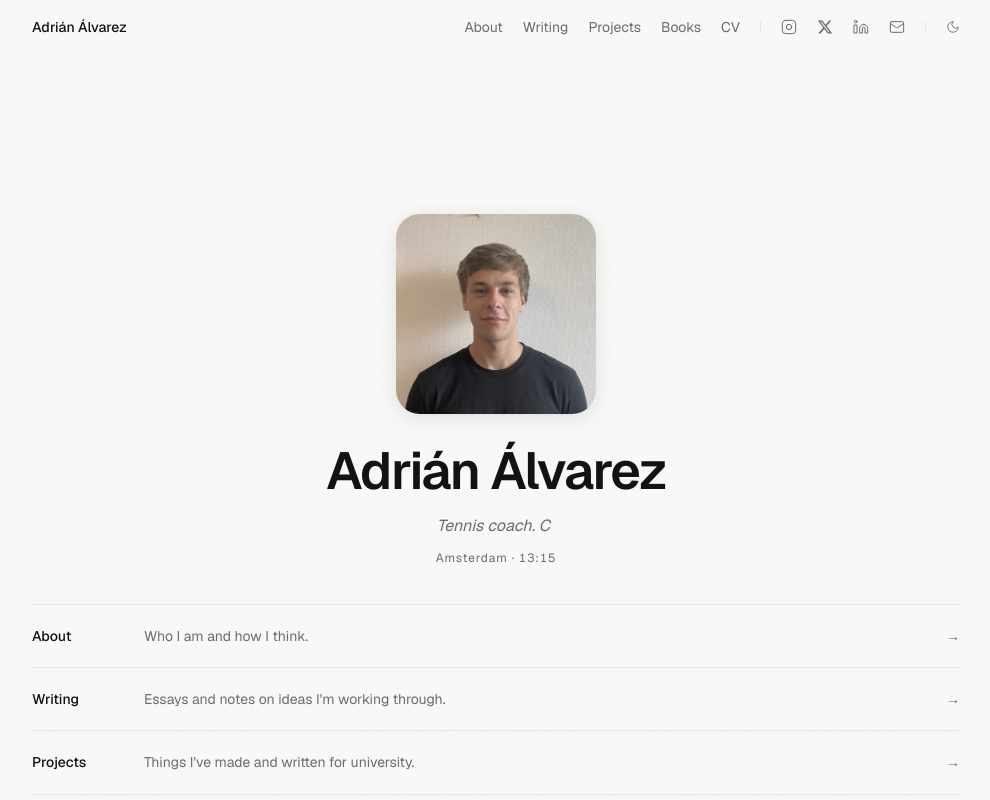
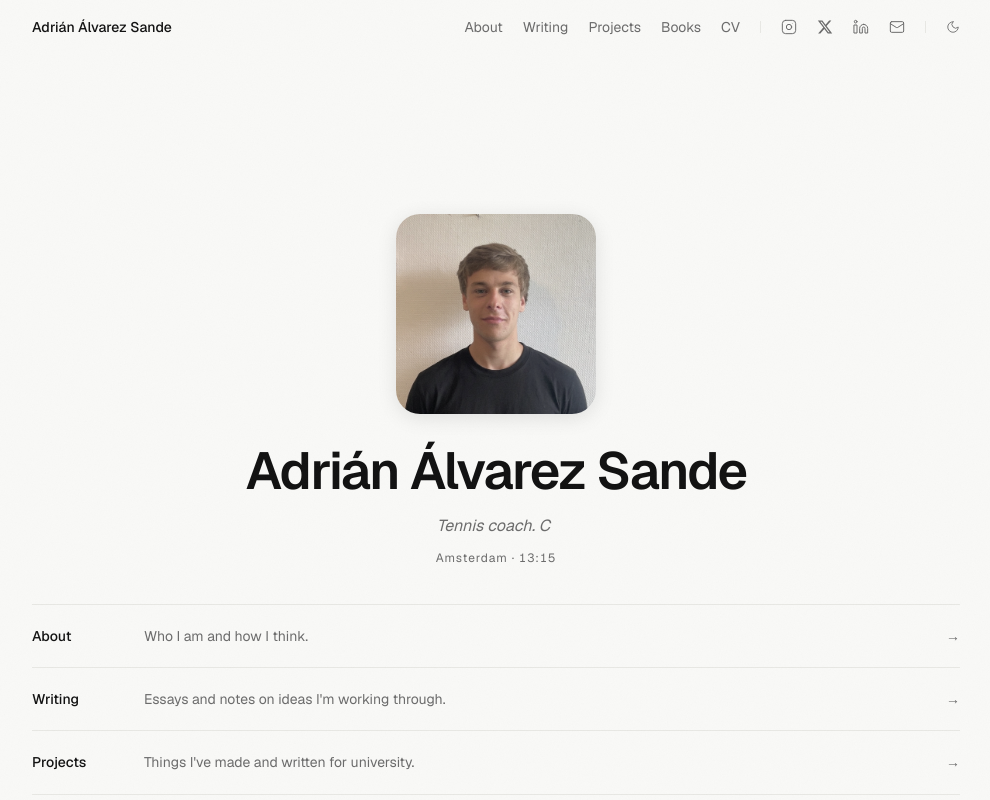
Before and after one commit to adrianalvarezsande-cmyk/personal-site, a Next.js app: page / in a window 1280 px wide. Shown: the top 800 px of the page, without its empty margins (144-1134 px from the left). Built offline with nearby package versions, Linux system fonts and the light colour scheme; no server answers.

Commit message:
security updates

```diff
--- a/app/about/page.tsx
+++ b/app/about/page.tsx
@@ -22,7 +22,7 @@ export default function AboutPage() {
       <div className="mb-12 flex flex-col gap-6">
         <Image
           src="/images/Adrian.png"
-          alt="Adrián Álvarez"
+          alt="Adrián Álvarez Sande"
           width={300}
           height={300}
           className="rounded-full grayscale ring-1 ring-line object-cover transition-transform duration-300 hover:scale-[1.02]"
@@ -37,7 +37,7 @@ export default function AboutPage() {
       {/* Essay */}
       <div className="max-w-prose space-y-6 text-base text-ink">
         <p>
-          I&apos;m <span className="font-semibold">Adrián Álvarez</span>. I study finance and technology at the VU Amsterdam
+          I&apos;m <span className="font-semibold">Adrián Álvarez Sande</span>. I study finance and technology at the VU Amsterdam
           and University of Amsterdam, as part of a joint honours programme between
           the two universities. I&apos;m originally from Spain, and moving abroad has
           shaped how I see things. Being surrounded by people from different
--- a/app/cv/page.tsx
+++ b/app/cv/page.tsx
@@ -8,7 +8,7 @@ import { PageFade } from '@/components/page-fade'
 
 export const metadata: Metadata = {
   title: 'CV',
-  description: 'Finance & Technology student at VU Amsterdam and UvA. CV of Adrián Álvarez.',
+  description: 'Finance & Technology student at VU Amsterdam and UvA. CV of Adrián Álvarez Sande.',
 }
 
 export default function CVPage() {
--- a/app/layout.tsx
+++ b/app/layout.tsx
@@ -9,30 +9,51 @@ import { CommandPalette } from '@/components/command-palette'
 import './globals.css'
 
 export const metadata: Metadata = {
-  metadataBase: new URL(
-    process.env.VERCEL_URL
-      ? `https://${process.env.VERCEL_URL}`
-      : `http://localhost:${process.env.PORT ?? 3000}`
-  ),
+  metadataBase: new URL('https://adriansande.com'),
+  alternates: {
+    canonical: 'https://adriansande.com',
+  },
   title: {
-    default: 'Adrián Álvarez',
-    template: '%s — Adrián Álvarez',
+    default: 'Adrián Álvarez Sande',
+    template: '%s | Adrián Álvarez Sande',
   },
   description:
-    'Finance and technology student in Amsterdam, figuring out where the two meet.',
+    'Adrián Álvarez Sande — finance and technology student at Amsterdam University College. From A Coruña, Spain.',
+  keywords: [
+    'Adrián Álvarez Sande',
+    'Adrian Alvarez Sande',
+    'Adrian Sande',
+    'adriansande',
+    'AUC Amsterdam',
+    'Amsterdam University College',
+    'finance technology student',
+    'A Coruña',
+  ],
+  authors: [{ name: 'Adrián Álvarez Sande' }],
+  creator: 'Adrián Álvarez Sande',
   openGraph: {
-    title: 'Adrián Álvarez',
-    description:
-      'Finance and technology student in Amsterdam, figuring out where the two meet.',
     type: 'website',
     locale: 'en_US',
-    siteName: 'Adrián Álvarez',
+    url: 'https://adriansande.com',
+    siteName: 'Adrián Álvarez Sande',
+    title: 'Adrián Álvarez Sande',
+    description:
+      'Finance and technology student at Amsterdam University College. From A Coruña, Spain.',
   },
   twitter: {
-    card: 'summary_large_image',
-    title: 'Adrián Álvarez',
+    card: 'summary',
+    title: 'Adrián Álvarez Sande',
     description:
-      'Finance and technology student in Amsterdam, figuring out where the two meet.',
+      'Finance and technology student at Amsterdam University College. From A Coruña, Spain.',
+    creator: '@adriansadee_',
+  },
+  robots: {
+    index: true,
+    follow: true,
+    googleBot: {
+      index: true,
+      follow: true,
+    },
   },
 }
 
@@ -47,6 +68,44 @@ export default function RootLayout({
       className={`${GeistSans.variable} ${GeistMono.variable}`}
       suppressHydrationWarning
     >
+      <head>
+        <script
+          type="application/ld+json"
+          dangerouslySetInnerHTML={{
+            __html: JSON.stringify({
+              '@context': 'https://schema.org',
+              '@type': 'Person',
+              name: 'Adrián Álvarez Sande',
+              alternateName: [
+                'Adrian Alvarez Sande',
+                'Adrian Sande',
+                'Adrián Sande',
+              ],
+              url: 'https://adriansande.com',
+              image: 'https://adriansande.com/images/Adrian.png',
+              sameAs: [
+                'https://www.linkedin.com/in/adrian-alvarez-7513a4252',
+                'https://www.instagram.com/adriansandee_',
+                'https://x.com/adriansadee_',
+              ],
+              jobTitle: 'Student',
+              affiliation: {
+                '@type': 'Organization',
+                name: 'Amsterdam University College',
+              },
+              alumniOf: {
+                '@type': 'Organization',
+                name: 'Amsterdam University College',
+              },
+              nationality: 'Spanish',
+              birthPlace: 'A Coruña, Galicia, Spain',
+              knowsLanguage: ['Spanish', 'Galician', 'English', 'Portuguese'],
+              description:
+                'Finance and technology student at Amsterdam University College, from A Coruña, Spain.',
+            }),
+          }}
+        />
+      </head>
       <body className="bg-surface text-ink font-sans">
         {/* Film grain overlay — fixed, pointer-events:none, barely perceptible */}
         <svg
--- a/app/now/page.tsx
+++ b/app/now/page.tsx
@@ -3,7 +3,7 @@ import { PageFade } from '@/components/page-fade'
 
 export const metadata: Metadata = {
   title: 'Now',
-  description: "What Adrián Álvarez is doing right now. Updated periodically.",
+  description: "What Adrián Álvarez Sande is doing right now. Updated periodically.",
 }
 
 export default function NowPage() {
--- a/app/opengraph-image.tsx
+++ b/app/opengraph-image.tsx
@@ -3,7 +3,7 @@ import { ImageResponse } from 'next/og'
 export const runtime = 'edge'
 export const size = { width: 1200, height: 630 }
 export const contentType = 'image/png'
-export const alt = 'Adrián Álvarez'
+export const alt = 'Adrián Álvarez Sande'
 
 export default function OGImage() {
   return new ImageResponse(
@@ -43,7 +43,7 @@ export default function OGImage() {
             marginBottom: '20px',
           }}
         >
-          Adrián Álvarez
+          Adrián Álvarez Sande
         </div>
 
         {/* Description */}
--- a/app/page.tsx
+++ b/app/page.tsx
@@ -48,7 +48,7 @@ export default function Home() {
         >
           <Image
             src="/images/Adrian.png"
-            alt="Adrián Álvarez"
+            alt="Adrián Álvarez Sande"
             width={200}
             height={200}
             className="rounded-3xl object-cover object-top ring-1 ring-ink/8"
@@ -69,7 +69,7 @@ export default function Home() {
           animate={{ opacity: 1, y: 0 }}
           transition={{ duration: 0.45, delay: 0.1, ease: 'easeOut' }}
         >
-          Adrián Álvarez
+          Adrián Álvarez Sande
         </motion.h1>
 
         {/* Typewriter tagline — cycling, fixed height, blinking cursor */}
--- a/app/projects/page.tsx
+++ b/app/projects/page.tsx
@@ -3,7 +3,7 @@ import { PageFade } from '@/components/page-fade'
 
 export const metadata: Metadata = {
   title: 'Projects',
-  description: 'Academic work and research by Adrián Álvarez.',
+  description: 'Academic work and research by Adrián Álvarez Sande.',
 }
 
 const projects = [
--- /dev/null
+++ b/app/robots.ts
@@ -0,0 +1,11 @@
+import { MetadataRoute } from 'next'
+
+export default function robots(): MetadataRoute.Robots {
+  return {
+    rules: {
+      userAgent: '*',
+      allow: '/',
+    },
+    sitemap: 'https://adriansande.com/sitemap.xml',
+  }
+}
--- /dev/null
+++ b/app/sitemap.ts
@@ -0,0 +1,48 @@
+import { MetadataRoute } from 'next'
+
+export default function sitemap(): MetadataRoute.Sitemap {
+  return [
+    {
+      url: 'https://adriansande.com',
+      lastModified: new Date(),
+      changeFrequency: 'monthly',
+      priority: 1,
+    },
+    {
+      url: 'https://adriansande.com/about',
+      lastModified: new Date(),
+      changeFrequency: 'monthly',
+      priority: 0.8,
+    },
+    {
+      url: 'https://adriansande.com/cv',
+      lastModified: new Date(),
+      changeFrequency: 'monthly',
+      priority: 0.8,
+    },
+    {
+      url: 'https://adriansande.com/projects',
+      lastModified: new Date(),
+      changeFrequency: 'monthly',
+      priority: 0.7,
+    },
+    {
+      url: 'https://adriansande.com/books',
+      lastModified: new Date(),
+      changeFrequency: 'monthly',
+      priority: 0.6,
+    },
+    {
+      url: 'https://adriansande.com/writing',
+      lastModified: new Date(),
+      changeFrequency: 'weekly',
+      priority: 0.7,
+    },
+    {
+      url: 'https://adriansande.com/now',
+      lastModified: new Date(),
+      changeFrequency: 'monthly',
+      priority: 0.5,
+    },
+  ]
+}
--- a/components/layout/footer.tsx
+++ b/components/layout/footer.tsx
@@ -3,7 +3,7 @@ export function Footer() {
     <footer className="border-t border-line">
       <div className="mx-auto flex max-w-5xl items-center justify-between px-6 py-6 sm:px-8 lg:px-12">
         <p className="text-label text-ink-muted uppercase tracking-widest">
-          Adrián Álvarez
+          Adrián Álvarez Sande
         </p>
         <p className="text-label text-ink-muted select-none" style={{ opacity: 0.5 }}>
           ⌘K to navigate
--- a/components/layout/nav.tsx
+++ b/components/layout/nav.tsx
@@ -102,7 +102,7 @@ export function Nav() {
           href="/"
           className="text-small font-medium text-ink transition-opacity duration-150 hover:opacity-60 outline-none focus-visible:ring-2 focus-visible:ring-ink/30 rounded-sm"
         >
-          Adrián Álvarez
+          Adrián Álvarez Sande
         </Link>
 
         <div className="flex items-center gap-2 sm:gap-5">
```
